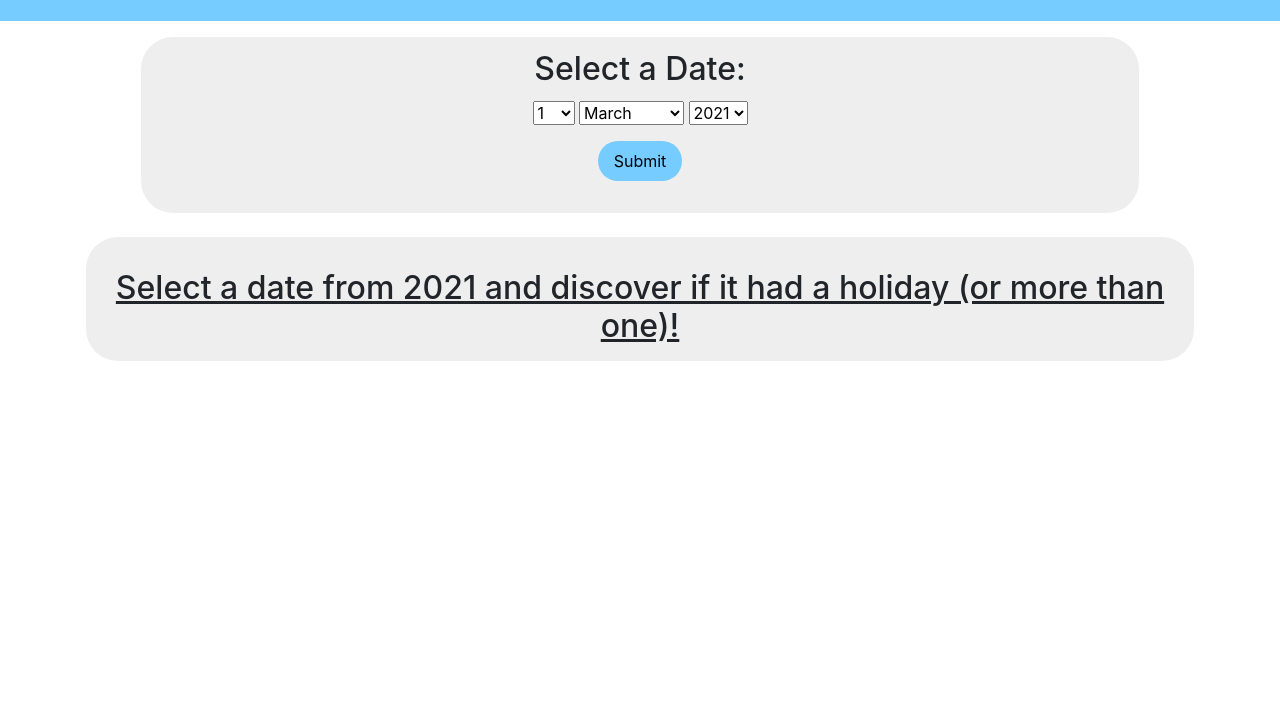
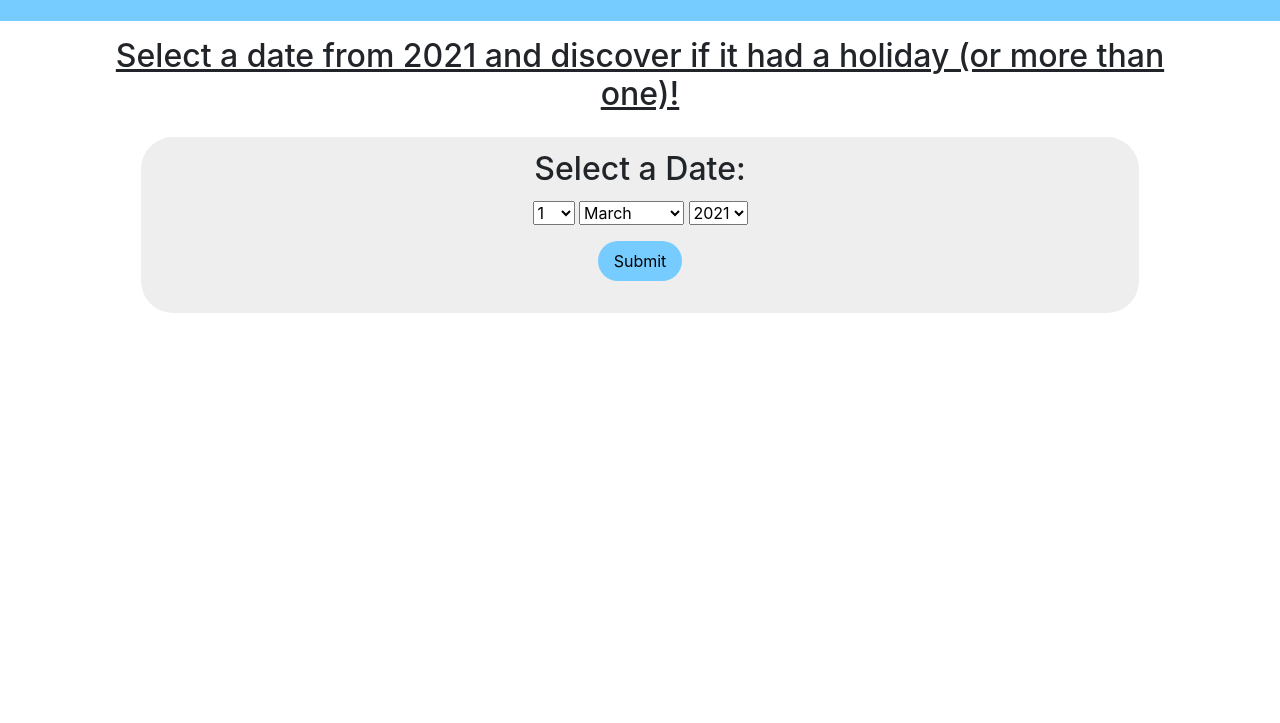
Before and after one commit to QuilChaser/ThatsAHoliday, a plain HTML site: page index.html in a window 1280 px wide. Shown: the part 77-800 px from the top of the page. Drawn offline with nearby package versions, Linux system fonts and the light colour scheme.

Commit message:
Adjust so results are not always present.

```diff
--- a/css/style.css
+++ b/css/style.css
@@ -86,7 +86,11 @@ form label {
     border-radius: 2rem;
 }
 
-#results h2 {
+#results {
+  display: none;
+}
+
+#results h2, #explain h2 {
     text-align: center;
     text-decoration: underline;
     padding-bottom: 1rem;
--- a/index.html
+++ b/index.html
@@ -13,6 +13,9 @@
     <h1>That's a Holiday?</h1>
   </header>
   <div class="container">
+    <div id="explain">
+      <h2>Select a date from 2021 and discover if it had a holiday (or more than one)!</h2>
+    </div>
     <form>
       <label class="form_description">Select a Date:</label>
       <div id="dropdownConntainer">
--- a/scripts/script.js
+++ b/scripts/script.js
@@ -8,6 +8,7 @@ const month_list = ["", "January", "February", "March", "April", "May", "June",
 
 function updateResults(holidayJson, imgResponse) {
   let results = "";
+
   const day = document.getElementById("day").value;
   const month = document.getElementById("month").value;
   const year = document.getElementById("year").value;
@@ -30,6 +31,7 @@ function updateResults(holidayJson, imgResponse) {
     results += "</div>";
   }
   document.getElementById("results").innerHTML = results;
+  document.getElementById("results").style.display = "block";
 }
 
 // httpGetAsync(url)
```
